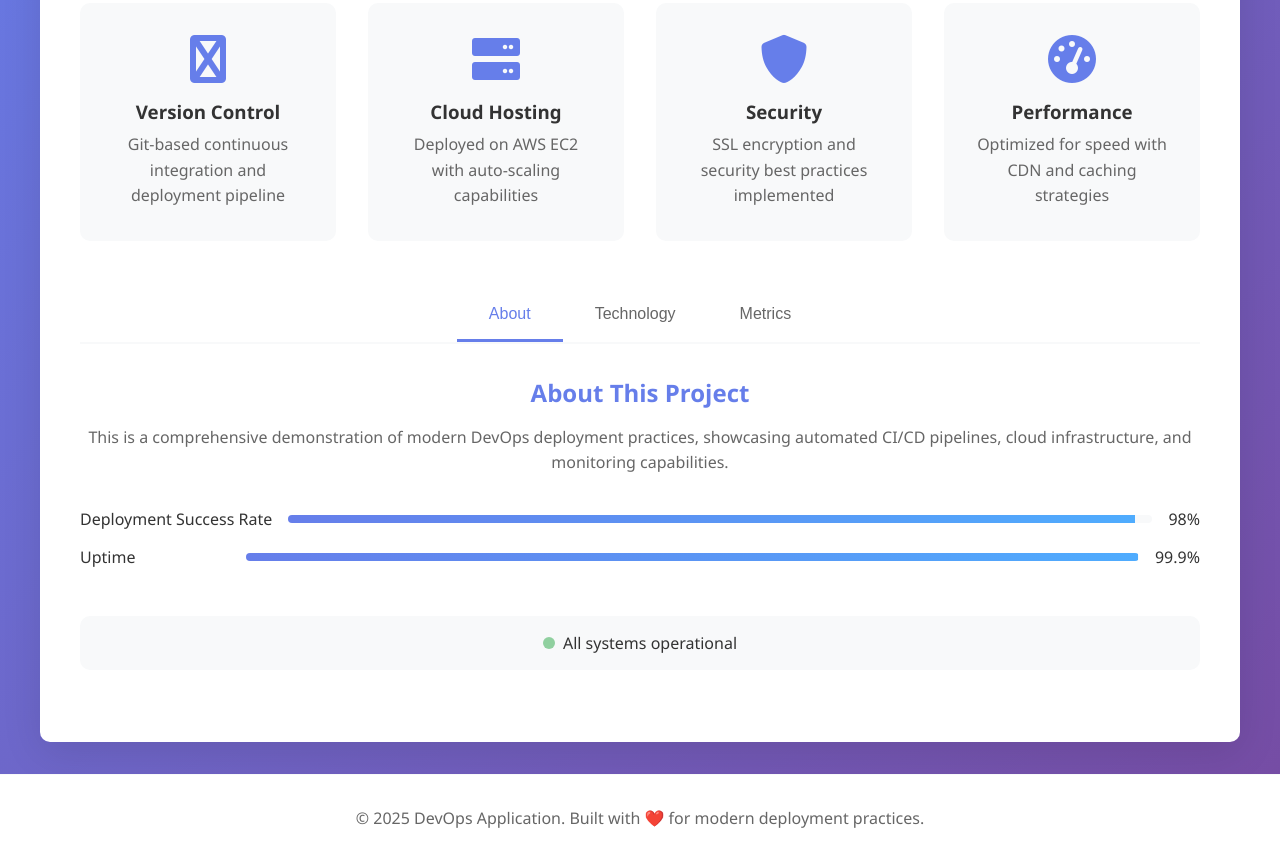
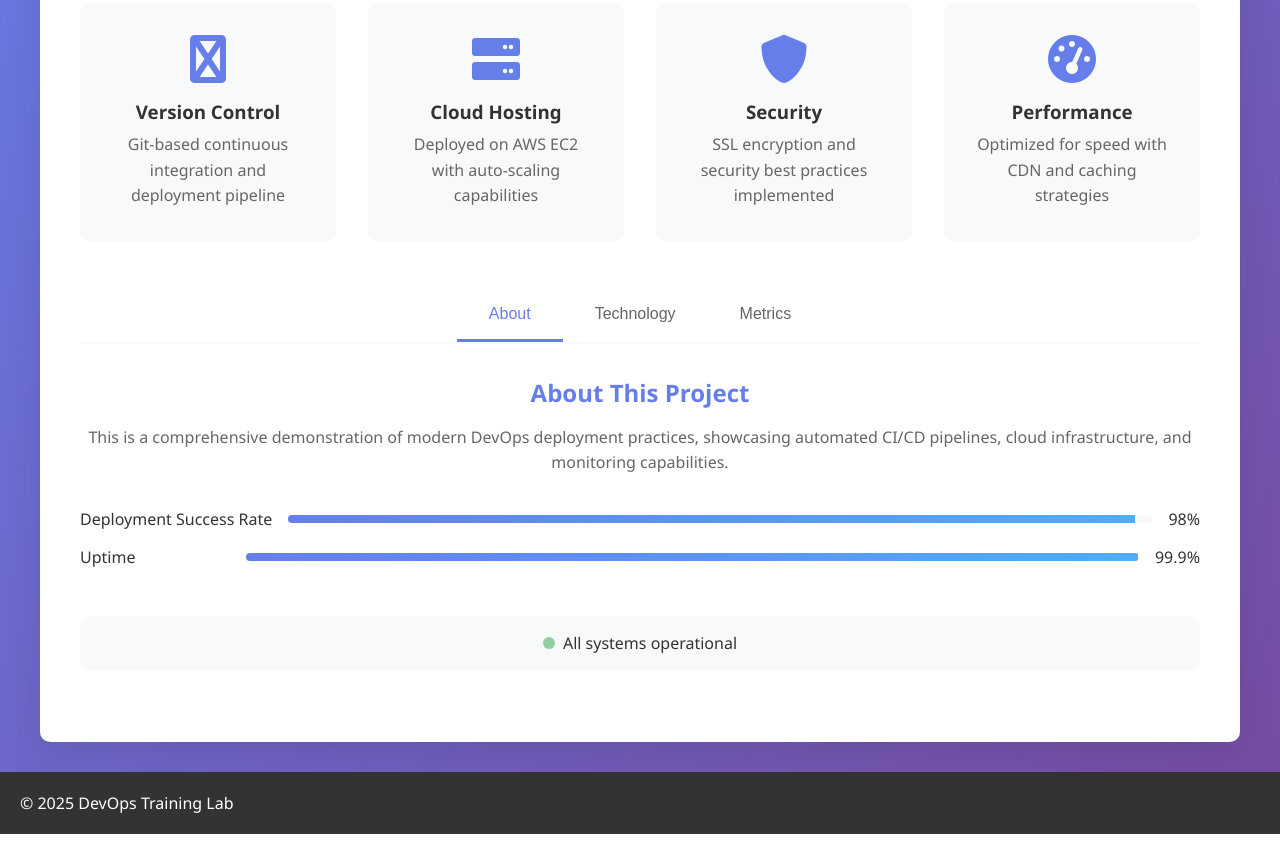
Before and after one commit to Amoako419/my-devops-app, a plain HTML site: page index.html in a window 1280 px wide. Shown: the part 341-1202 px from the top of the page. After the commit the page ends 1175 px from the top, so only its background shows below. Drawn offline with Linux system fonts and the light colour scheme.

```diff
--- a/index.html
+++ b/index.html
@@ -142,8 +142,8 @@
         </div>
     </div>
 
-    <footer class="footer">
-        <p>&copy; 2025 DevOps Application. Built with ❤️ for modern deployment practices.</p>
+    <footer style="margin-top: 30px; padding: 20px; background: #333; color: white;">
+        <p>© 2025 DevOps Training Lab</p>
     </footer>
 
     <script>
```
